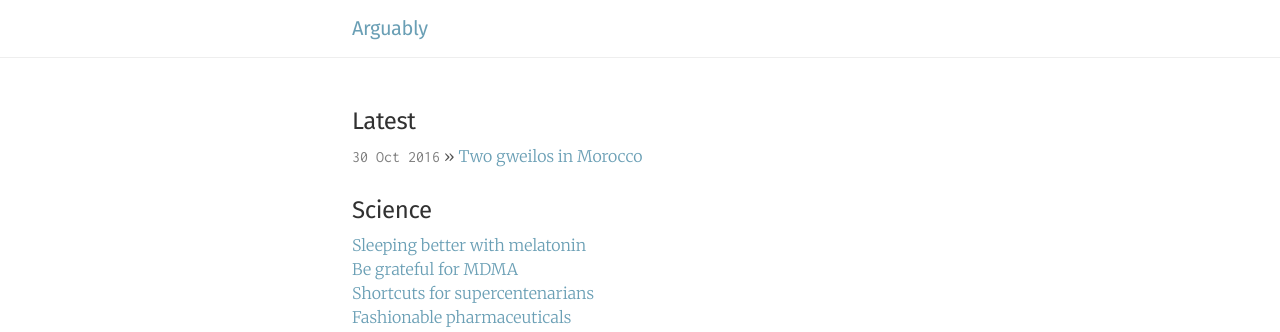
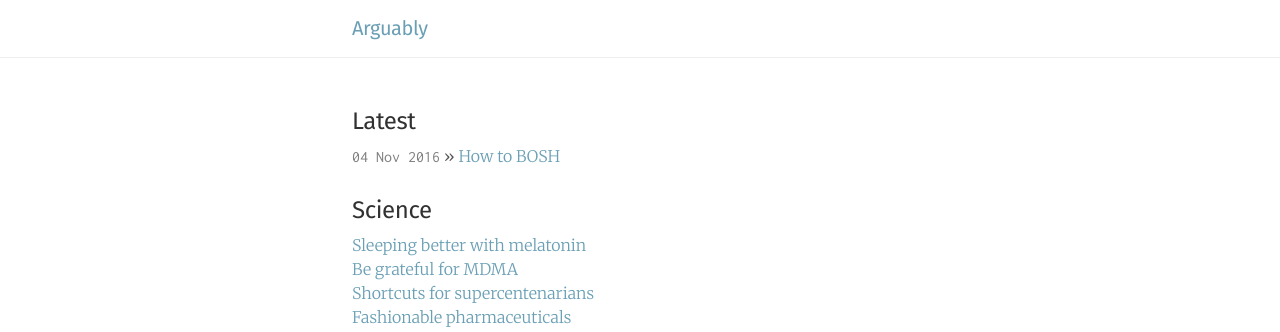
Before and after one commit to henryaj/blog-old, a Jekyll site: the page built from index.html, in a window 1280 px wide. Shown: the top 332 px of the page. Built offline with Jekyll 4.4.1, drawn with Linux system fonts in a browser that asks for light colours; the list of posts is cut into pages by our own code.

Commit message:
Publish 'How to BOSH'

```diff
--- a/_drafts/how-to-bosh.md
+++ b/_posts/2016-11-04-how-to-bosh.md
@@ -1,6 +1,6 @@
 ---
 title: How to BOSH
-date: 2016/11/01 00:00:01
+date: 2016/11/04 18:00:00
 layout: post
 ---
 
```
